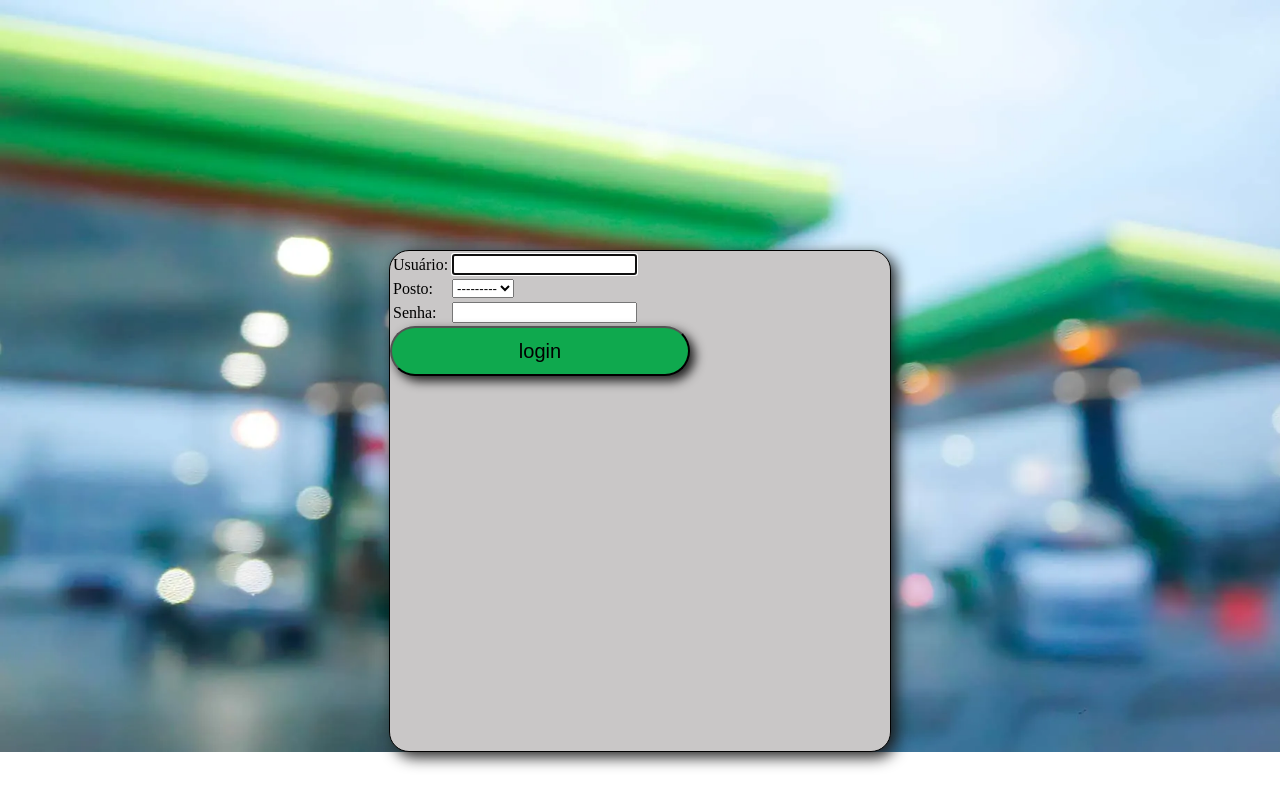
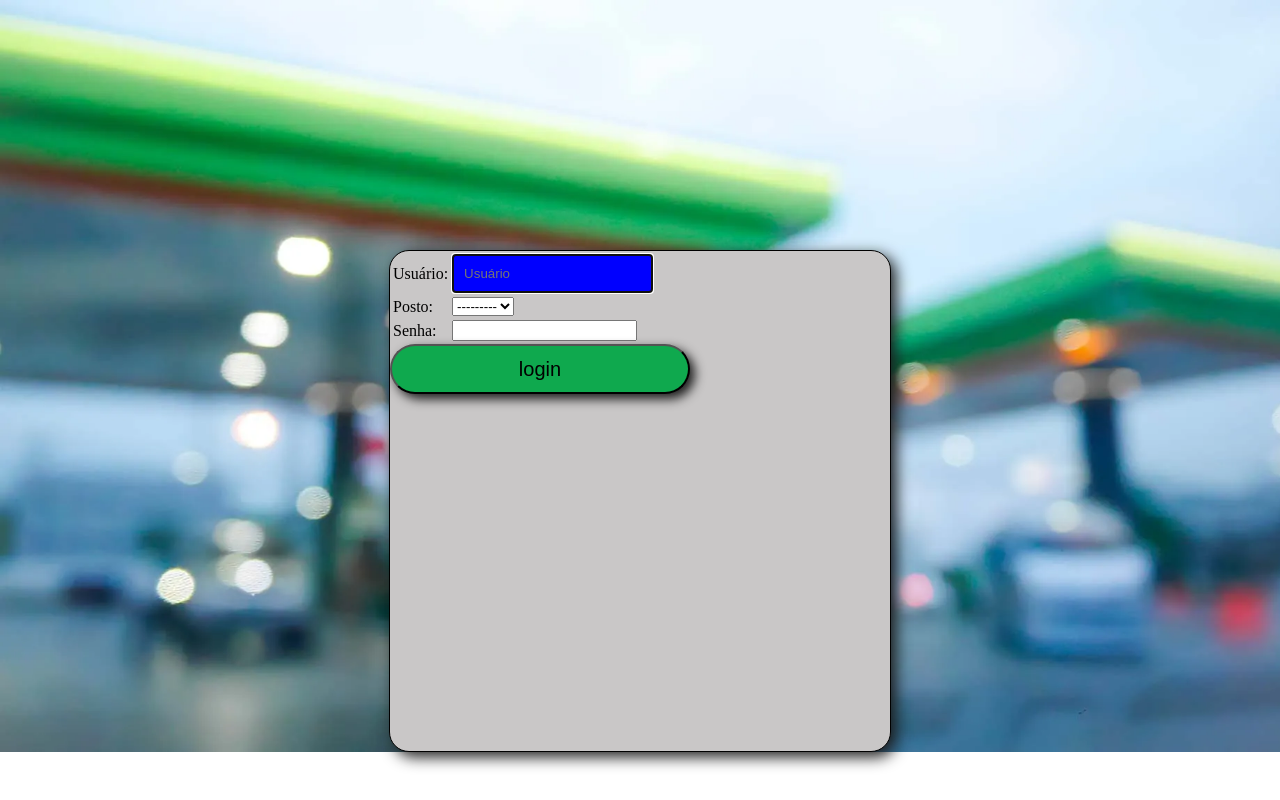
Before and after one commit to Natanaelforte/sistema_postos_combustivel, a Django app: page /acesso/ in a window 1280 px wide. Run offline with Django 4.2, Linux system fonts and the light colour scheme.

Commit message:
estilizando campos do form de login

```diff
--- a/acesso/forms.py
+++ b/acesso/forms.py
@@ -1,4 +1,4 @@
-from django.contrib.auth.forms import AuthenticationForm
+from django.contrib.auth.forms import AuthenticationForm, UsernameField
 from django import forms
 
 from posto.models import Posto
@@ -6,6 +6,7 @@ from posto.models import Posto
 
 class AcessoForm(AuthenticationForm):
     posto = forms.ModelChoiceField(queryset=Posto.objects.none(), widget=forms.Select(), required=False)
+    username = UsernameField(widget=forms.TextInput(attrs={"autofocus": True, 'class': 'ap-input-login', 'placeholder': 'Usuário'}))
 
     def __init__(self, request=None, *args, **kwargs):
         super(AcessoForm, self).__init__(request, *args, **kwargs)
--- a/acesso/static/acesso/style.css
+++ b/acesso/static/acesso/style.css
@@ -20,6 +20,13 @@ body  {
     box-shadow: 5px 5px 15px #1d1d1d;
 }
 
+.ap-input-login {
+    padding: 10px;
+    background-color: blue;
+}
+
+
+
 input[type="submit" i] {
     appearance: auto;
     user-select: none;
@@ -41,3 +48,8 @@ input[type="submit" i] {
     box-shadow: 5px 5px 11px #1d1d1d;
     font-size: 20px;
 }
+
+. td input[name=username] {
+    width: 300px;
+    height: 50px;
+}
```
